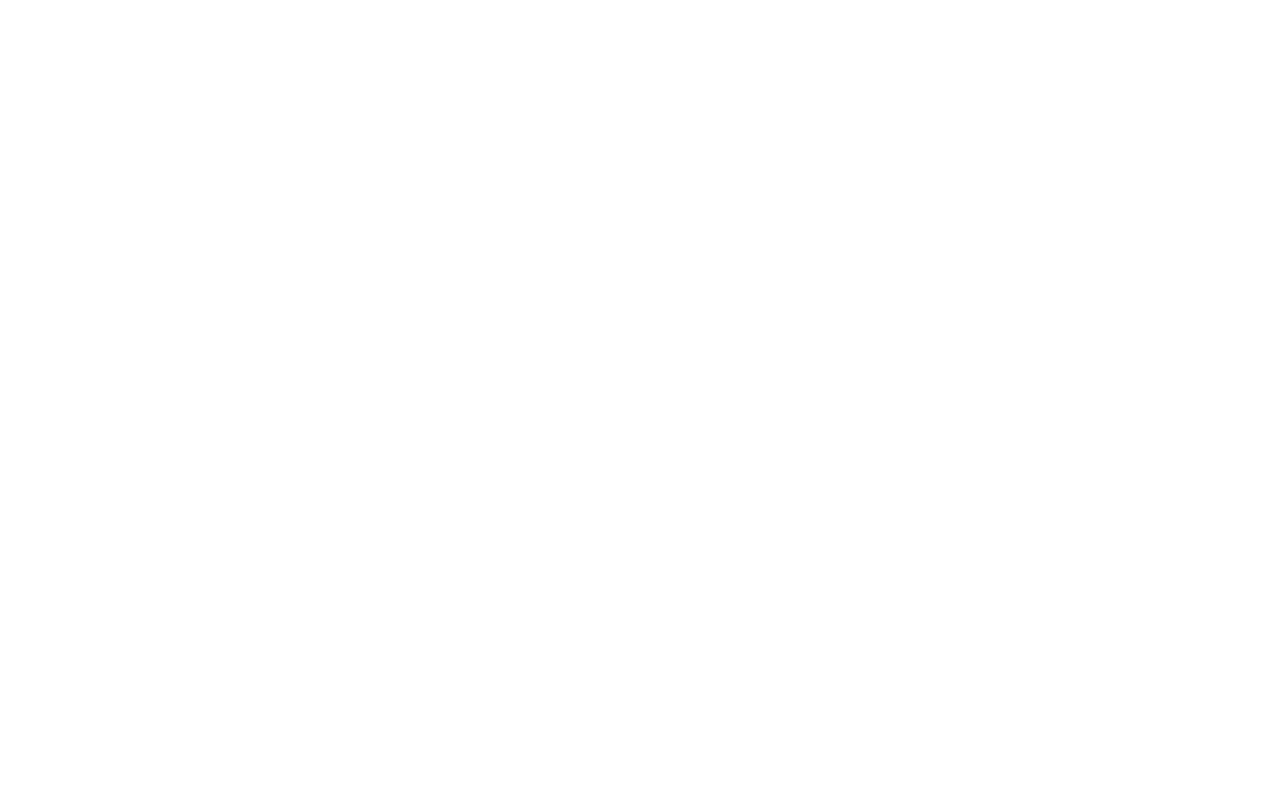
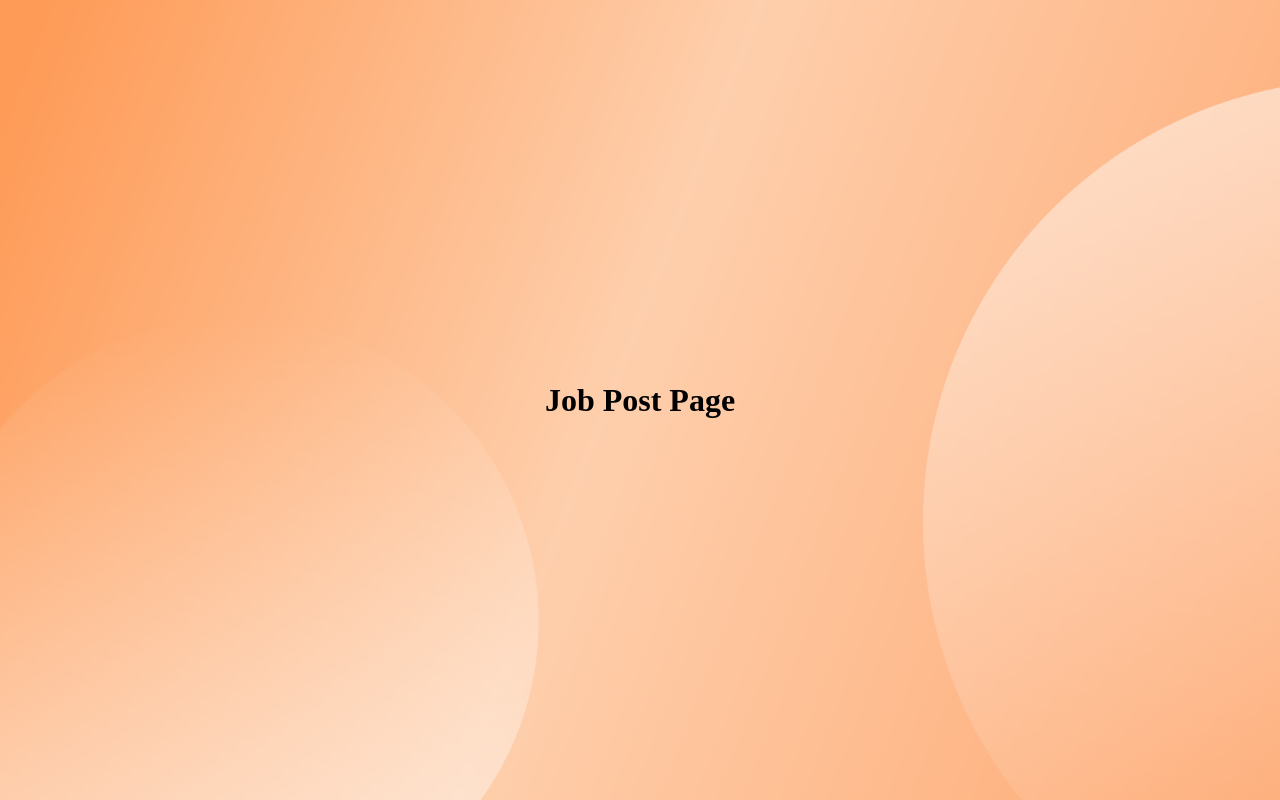
Before and after one commit to jhunel18/ojtconnect-com, a React (Vite) app: page /jobs in a window 1280 px wide. Before the commit this address had no page. Built offline with nearby package versions, Linux system fonts and the light colour scheme.

Commit message:
create MainLayout and JobPostPage

```diff
--- /dev/null
+++ b/src/layouts/MainLayout/index.jsx
@@ -0,0 +1,24 @@
+import React from 'react';
+import { Box } from '@mui/material';
+
+// Images
+import bg from '../../assets/MAINBGbg.png';
+
+const MainLayout = ({children}) => {
+  return (<>
+      <Box sx={{
+            display:'flex',
+            height:'100vh',
+            width:'100%',
+            alignItems:'center',
+            justifyContent:'center',
+            backgroundImage: `url(${bg})`,
+            backgroundRepeat: 'no-repeat',
+            backgroundSize: 'cover'
+        }}>
+            {children}
+        </Box>
+    </>)
+}
+
+export default MainLayout
--- /dev/null
+++ b/src/pages/JobPostPage/index.jsx
@@ -0,0 +1,14 @@
+import React from 'react'
+
+// Parent Layout
+import MainLayout from '../../layouts/MainLayout';
+
+const JobPostPage = () => {
+  return (
+    <MainLayout>
+        <h1>Job Post Page</h1>
+    </MainLayout>
+  )
+}
+
+export default JobPostPage
--- a/src/routes.jsx
+++ b/src/routes.jsx
@@ -10,7 +10,7 @@ import SchedulesComp from './components/SchedulesComp'
 import MessageNotifTopComp from './shared/components/MessageNotifTopComp'
 import EmailOutlinedIcon from '@mui/icons-material/EmailOutlined';
 import MessagePage from './pages/MessagePage'
-
+import JobPostPage from './pages/JobPostPage';
 const AppRoutes = () => {
     return (<>
         <Routes>
@@ -24,6 +24,7 @@ const AppRoutes = () => {
             <Route path='/discover' element={<DiscoverComp />} />
             <Route path='/services' element={<ServicesComp />} />
             <Route path='/messages' element={<MessagePage />} />
+            <Route path='/jobs' element={<JobPostPage />} />
         </Routes>
     </>)
 }
```
Also changed, not shown: src/layouts/MainLayout/index.module.css (added).
